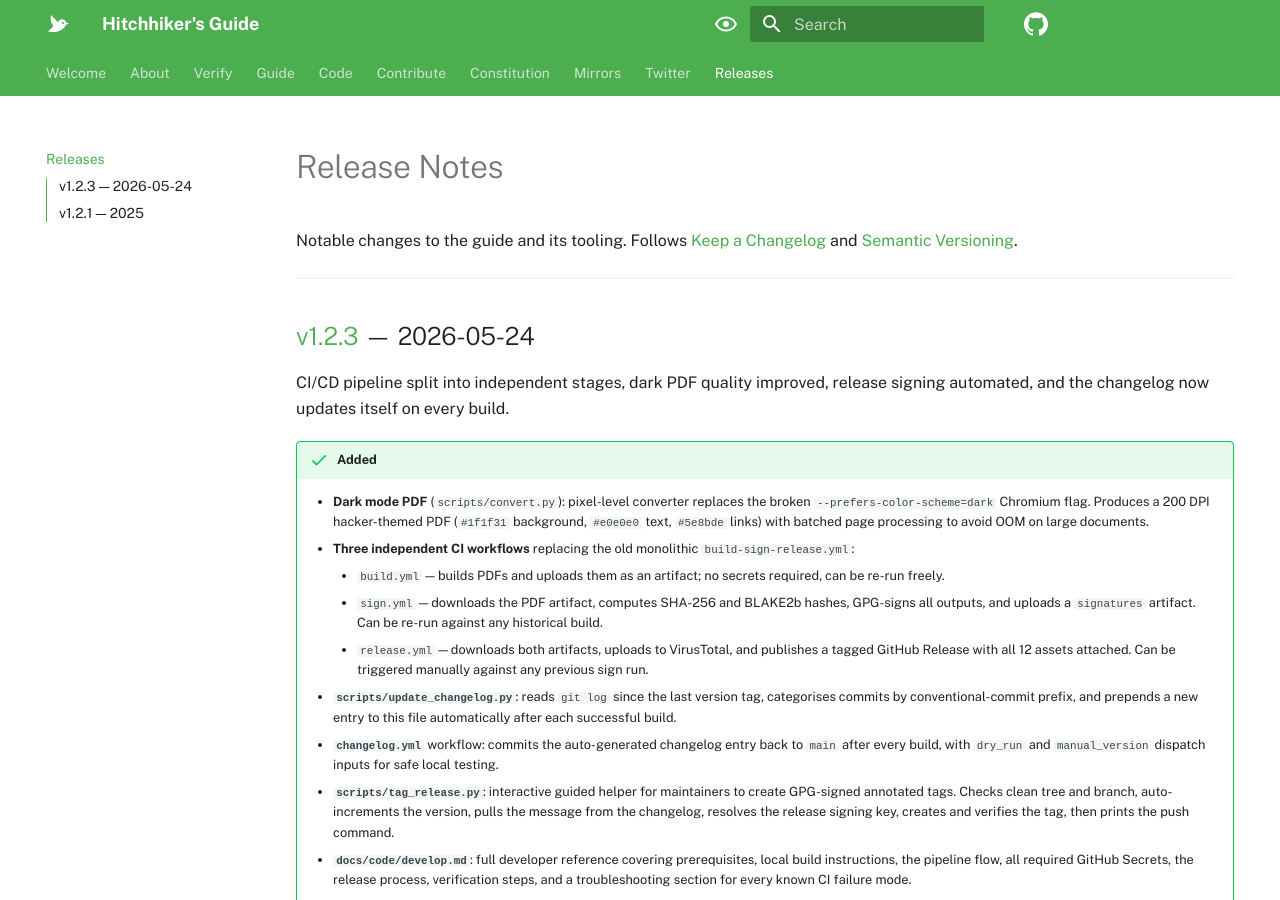
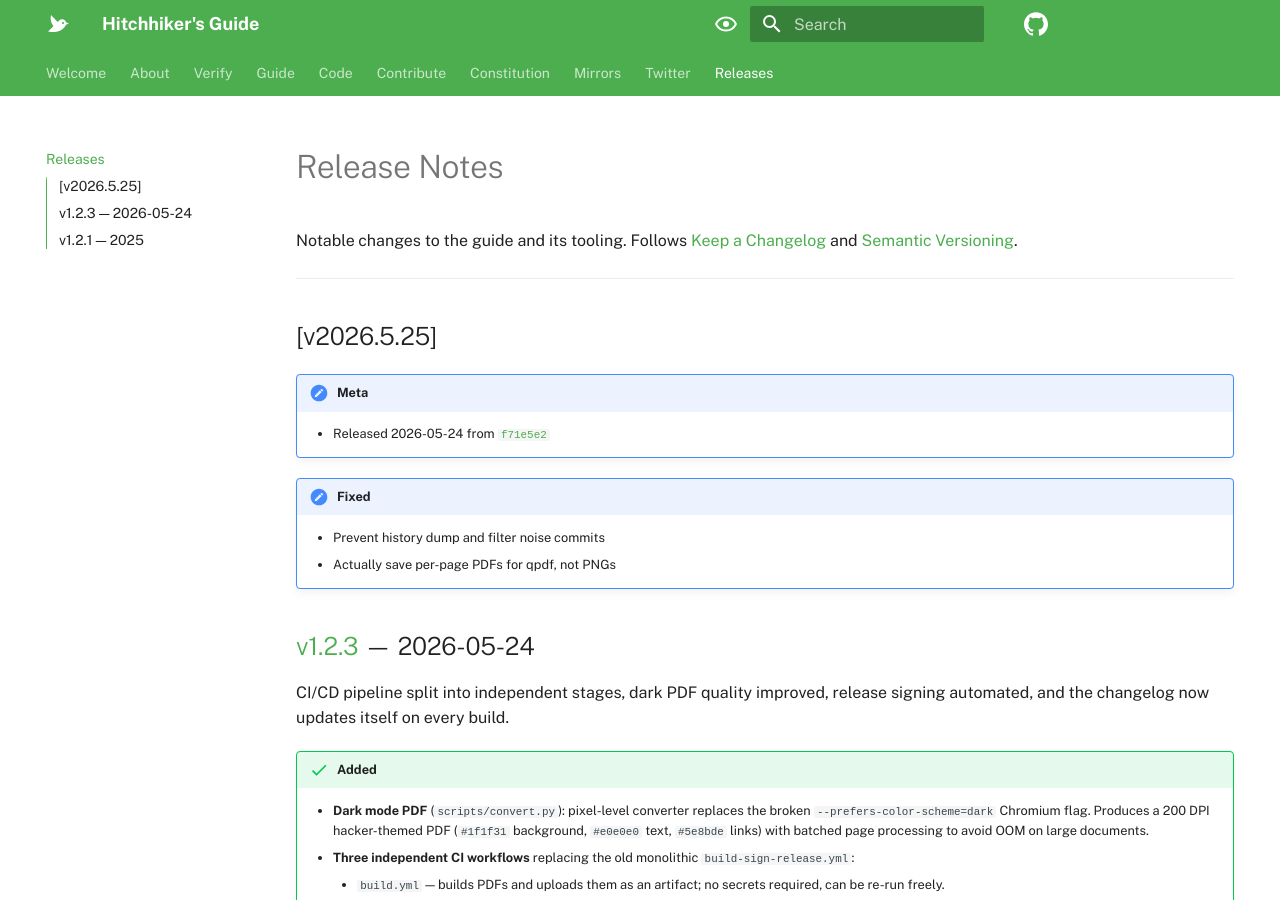
Before and after one commit to Anon-Planet/thgtoa, an MkDocs documentation site: the page built from docs/changelog/index.md, in a window 1280 px wide and 900 px high. Built offline with MkDocs 1.6.1 and Material for MkDocs 9.7.7, drawn with Linux system fonts in a browser that asks for light colours; some web fonts are replaced; comment, search, counter and statistics services are not loaded.

Commit message:
docs: update changelog [skip ci]

```diff
--- a/docs/changelog/index.md
+++ b/docs/changelog/index.md
@@ -19,6 +19,17 @@ schema:
 Notable changes to the guide and its tooling. Follows [Keep a Changelog](https://keepachangelog.com/en/1.1.0/) and [Semantic Versioning](https://semver.org/spec/v2.0.0.html).
 
 ---
+
+## [v2026.5.25]
+
+!!! Note "Meta"
+
+    - Released 2026-05-24 from [`f71e5e2`](https://github.com/Anon-Planet/thgtoa/commit/f71e5e2a28f1412a3c2c26917e5b094e8cc2f51a)
+
+!!! Note "Fixed"
+
+    - Prevent history dump and filter noise commits
+    - Actually save per-page PDFs for qpdf, not PNGs
 
 ## [v1.2.3] — 2026-05-24
 
```
